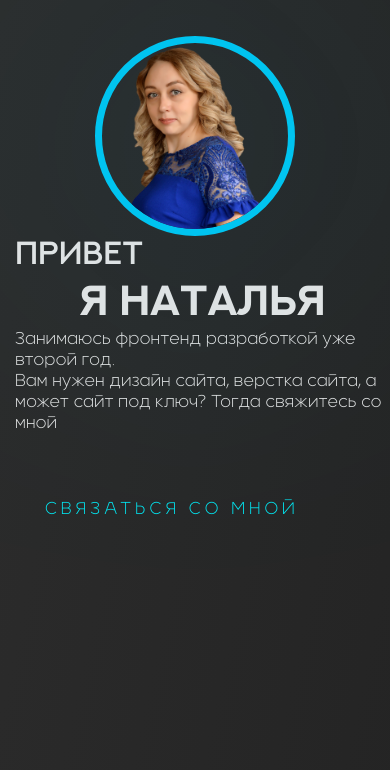
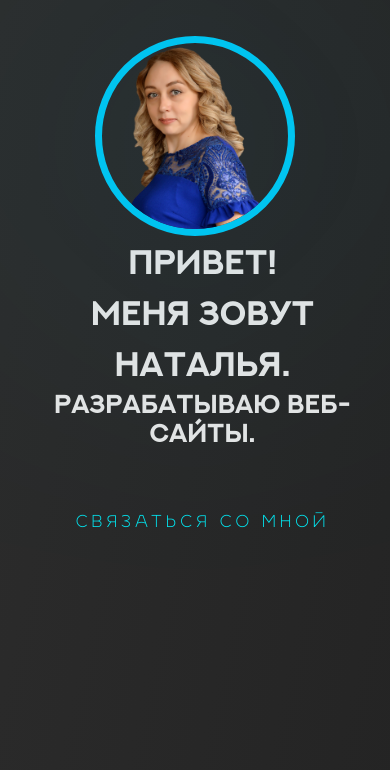
Before and after one commit to Gla3nata/aboutMe, a plain HTML site: page index.html in a window 390 px wide. Shown: the part 74-844 px from the top of the page. Drawn offline with nearby package versions, Linux system fonts and the light colour scheme.

Commit message:
adaptive

```diff
--- a/css/style.css
+++ b/css/style.css
@@ -115,6 +115,7 @@ button {
     background:  linear-gradient(100deg, #2c2c2cde 1%, #1c1c1cd5 95.55%);
     /* background: #41414196; */
      width: 100%;
+     max-width: 1240px;
         padding: 0 10px;
 }
 
@@ -184,33 +185,33 @@ button {
 
 
 
-.slider-inner {
+.slider__inner {
     display: flex;
     justify-content: space-between;
-    align-items: flex-end;
+    align-items: center;
     flex-wrap: wrap;
     padding-top: 110px;
 }
 
-.slider-wrapper {
+.slider__wrapper {
     max-width: 447px;
     width: 100%;
     padding-left: 15px;
+    text-align: center;
 }
 
-.slide-subtitle {
+
+.slide__title {
     font-family: 'next-art';
-    font-weight: 600;
-    font-size: 48px;
-    line-height: 54px;
+    font-weight: bold;
+    font-size: 34px;
+    line-height: 1.5;
     align-items: center;
 }
-
-.slide-title {
+.slide__txt{
     font-family: 'next-art';
     font-weight: bold;
-    font-size: 72px;
-    line-height: 82px;
+    font-size: 26px;
     align-items: center;
 }
 
@@ -532,7 +533,6 @@ display: flex;
     transition: 0.5s;
     letter-spacing: 4px;
     overflow: hidden;
-    margin-right: 50px;
 }
 
 .link:hover {
@@ -660,7 +660,7 @@ padding: 8px;
 }
 
 @media (max-width: 1040px){
-    .slider-inner{
+    .slider__inner{
         flex-direction: column-reverse;
         align-items: center;
       }
@@ -674,7 +674,7 @@ padding: 8px;
     .slider-box::after{
         content: none;
     }
-    .slider-wrapper{
+    .slider__wrapper{
         max-width:600px;
     }
     .stack{
@@ -721,14 +721,7 @@ padding: 8px;
 }
 
 @media (max-width: 580px){
-    .slide-title{
-        font-size: 42px;
-        line-height: 1.4;
-    }
-    .slide-subtitle{
-        font-size: 32px;
-        line-height: 1;
-    }
+
     .stack{
         width: 100%;
         padding: 50px 0;
--- a/index.html
+++ b/index.html
@@ -50,28 +50,25 @@
                     </ul>
                 </nav>
             </div>
-        </div>
-        <section class="slider">
-            <div class="container">
-                <div class="slider-inner">
+            <section class="slider">
+                <div class="slider__inner">
+                    <div class="slider__wrapper">
+                        <h2 class="slide__title">
+                            Привет! <br>
+                            Меня зовут Наталья. </h2>
+                        <p class="slide__txt">
+                            Разрабатываю веб-сайты.
+                        </p>
 
-                    <div class="slider-wrapper">
-                        <span class="slide-subtitle">Привет</span>
-                        <h2 class="slide-title">Я Наталья</h2>
-                        <p class="slide__txt">
-                            Занимаюсь фронтенд разработкой уже второй год.
-                        </p>
-                        <p class="slide__txt">
-                            Вам нужен дизайн сайта, верстка сайта, а может сайт под ключ?
-                            Тогда свяжитесь со мной
-                        </p>
                         <a class="link" href="tel:+79502144141">Связаться со мной</a>
                     </div>
                     <div class="slider-box">
                         <img class="slider-image" src="image/my-photo.png" alt="MyFoto" />
                     </div>
                 </div>
-        </section>
+            </section>
+        </div>
+
 
     </header>
     <main class="main">
@@ -111,14 +108,13 @@
                     <div class="about-text">
                         <h2 class="about-title">Обо мне</h2>
                         <div class="about-descr">
-                            <p class="about-deskr__txt"> Привет всем!</p>
-                            <p class="about-deskr__txt">Итак, немного о себе: живу в России, г.Омск.</p>
+                            <p class="about-deskr__txt">Итак, я живу в России, г.Омск.</p>
                             <p class="about-deskr__txt">Два года назад решила сменить свою профессию.</p>
                             <p class="about-deskr__txt">Почему Web-разработка? Все элементарно - мне это нравится,
                                 профессия будущего, благодаря которой я могу обеспечить себя и
                                 осуществить свою мечту — работать удаленно из любой точки мира.</p>
                             <p class="about-deskr__txt">На данный момент я специализируюсь на front-end разработке.</p>
-                            <p class="about-deskr__txt"> Почему вы должны выбрать меня? К каждому заказу
+                            <p class="about-deskr__txt"> К каждому заказу
                                 подхожу с большой ответственностью и любовью, так как хочу
                                 сделать проект максимально качественно, чтобы результат работы нравился мне и заказчику,
                                 приносил пользу и новых клиентов.
```
